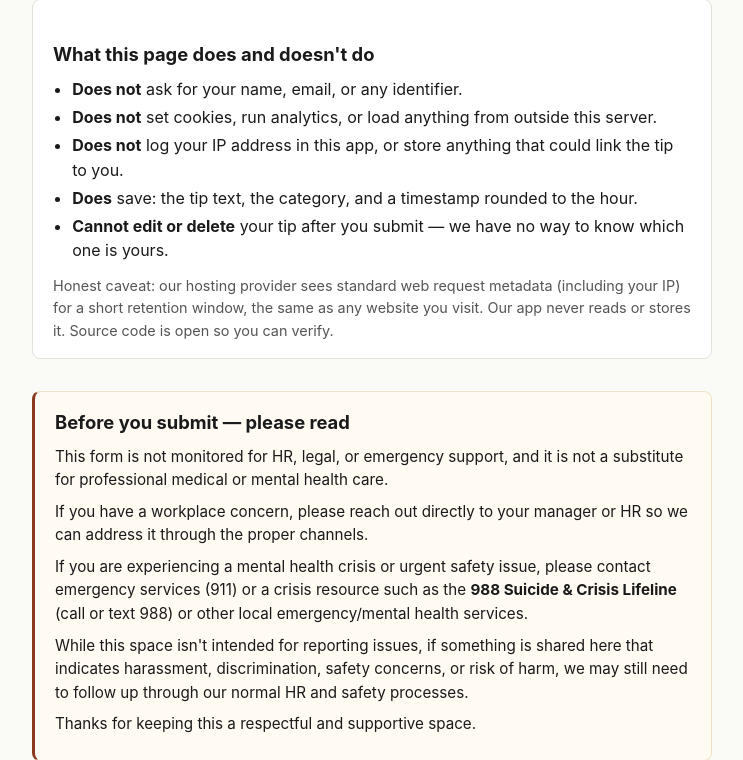
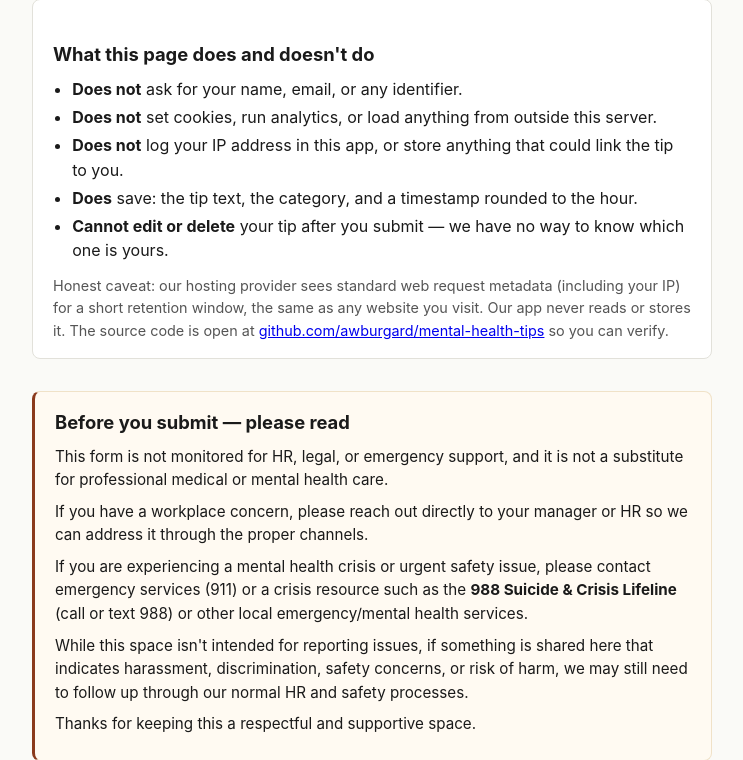
Before and after one commit to awburgard/mental-health-tips, a Flask app: page / in a window 1280 px wide. Shown: the part 150-910 px from the top of the page, without its empty margins (268-1011 px from the left). Run offline with Flask 3, Linux system fonts and the light colour scheme; parts of the project's set-up code (start-up, migrations or seed data) failed here and were passed over.

Commit message:
Link to public source repo from the form
Reinforces the open-source privacy claim by giving submitters a
one-click path to verify what the app actually does.

```diff
--- a/templates/form.html
+++ b/templates/form.html
@@ -27,8 +27,9 @@
     <p class="caveat">
       Honest caveat: our hosting provider sees standard web request metadata
       (including your IP) for a short retention window, the same as any website
-      you visit. Our app never reads or stores it. Source code is open so you
-      can verify.
+      you visit. Our app never reads or stores it. The source code is open at
+      <a href="https://github.com/awburgard/mental-health-tips" target="_blank" rel="noopener noreferrer">github.com/awburgard/mental-health-tips</a>
+      so you can verify.
     </p>
   </section>
 
```
